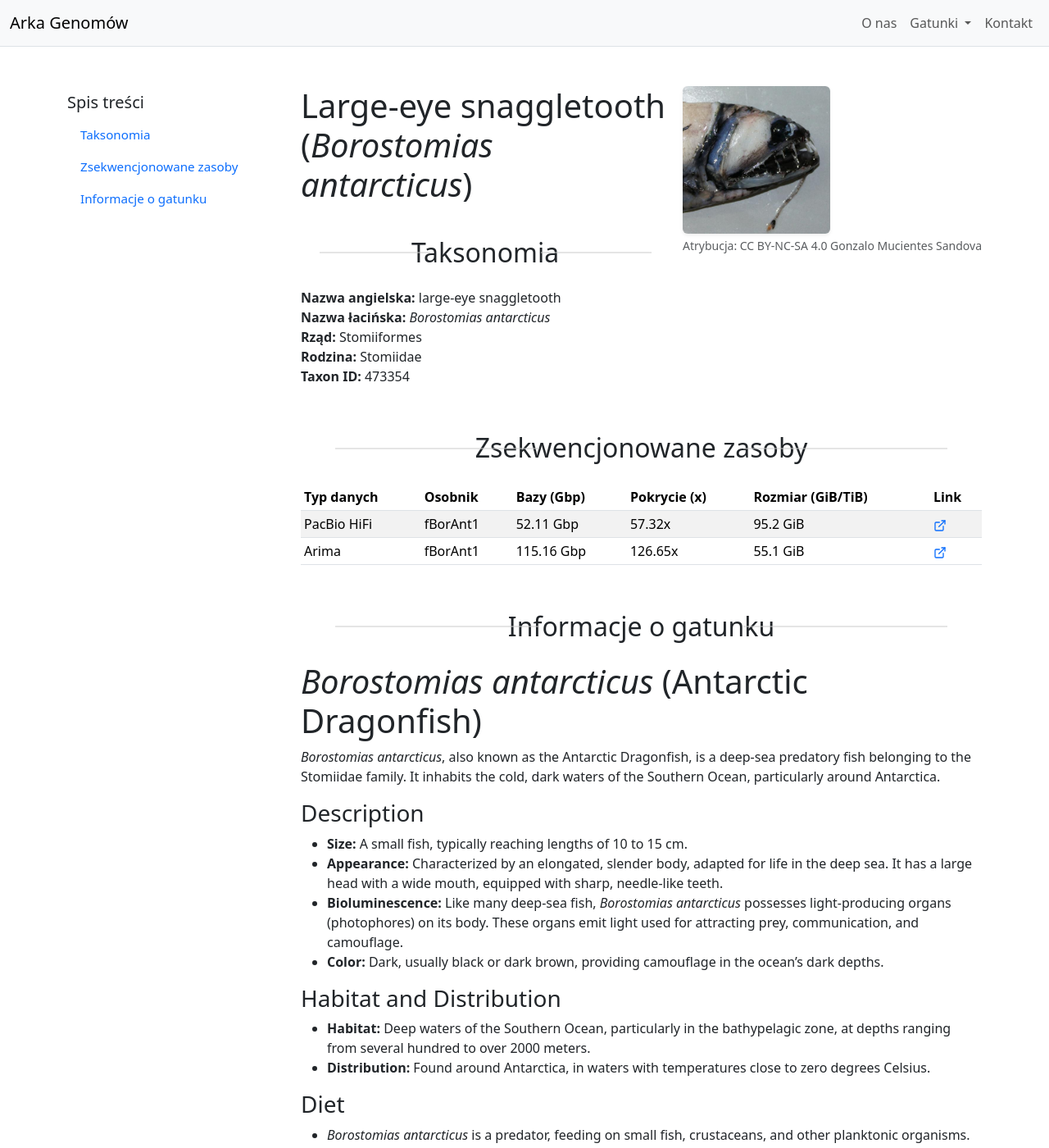
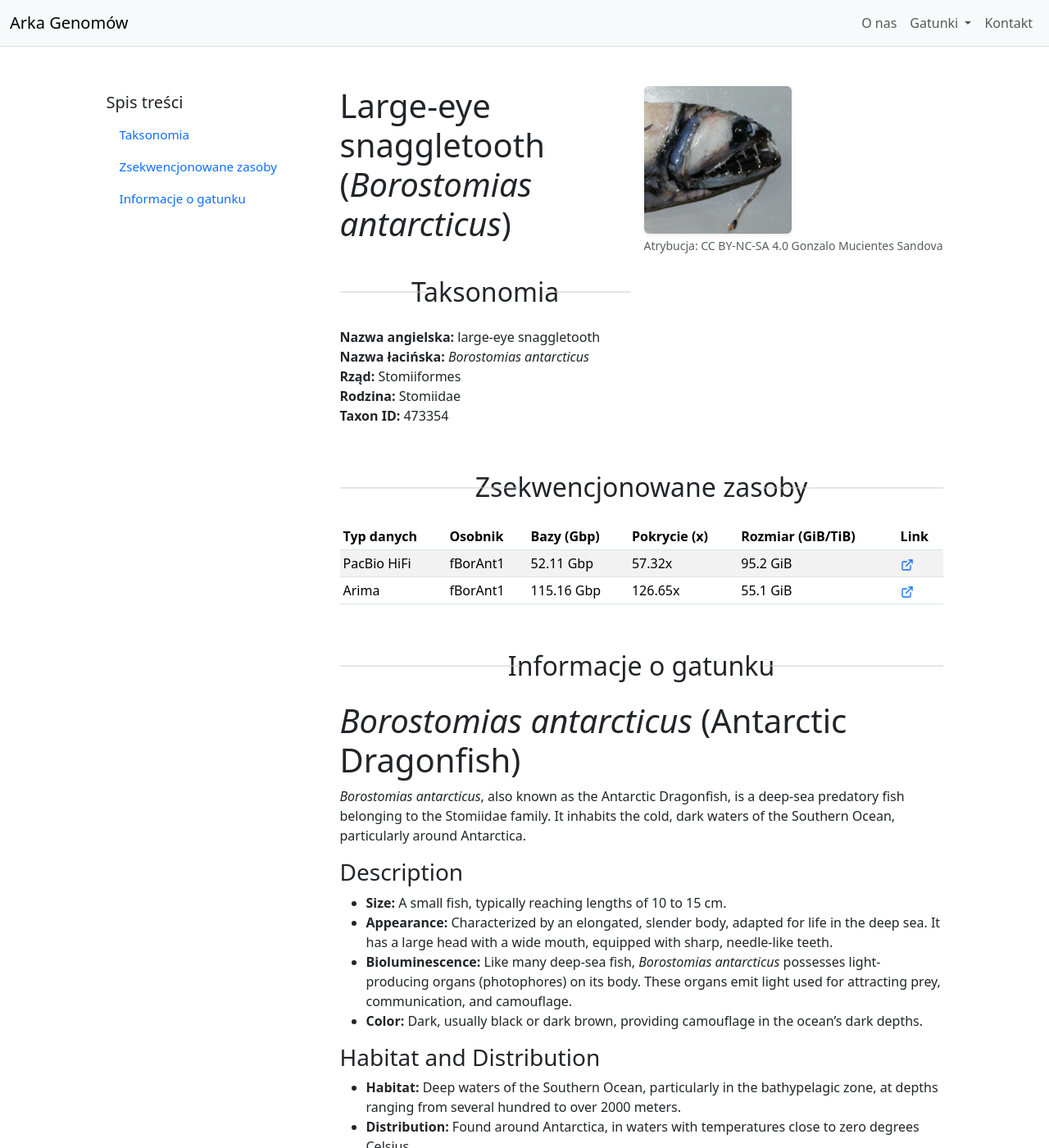
Before and after one commit to tomustloczek1/stronyWWWtzylinski, a Jekyll site: the page built from _species/borostomias_antarcticus.md, in a window 1280 px wide and 1400 px high. Shown: the whole window at 82% size. Built offline with Jekyll 4.4.1, drawn with Linux system fonts in a browser that asks for light colours.

Commit message:
Update species.html

```diff
--- a/_layouts/species.html
+++ b/_layouts/species.html
@@ -43,9 +43,9 @@
             background-color: #ccc;
             transform: translateY(-50%);
         }
-        /* Przywrócenie poprzedniego stylu linii */
-        .section-header::before { left: 5%; }
-        .section-header::after { right: 5%; }
+        /* Pozycja linii dla węższej kolumny treści (col-lg-8) */
+        .section-header::before { left: 0; }
+        .section-header::after { right: 0; }
 
         /* Ukrywanie bocznych linków społecznościowych */
         .social-links {
@@ -86,7 +86,7 @@
     </nav>
 
     <div class="container mt-5">
-        <div class="row">
+        <div class="row justify-content-center">
 
             <div class="col-lg-3">
                 <nav id="tocNav" class="nav flex-column small">
@@ -99,10 +99,9 @@
                 </nav>
             </div>
 
-            <div class="col-lg-9">
+            <div class="col-lg-8">
 
                 <div class="d-lg-flex align-items-start mb-4">
-
                     <div class="flex-grow-1">
                         <h1 class="mb-4">{{ page.common_name | capitalize }} (<i>{{ page.name }}</i>)</h1>
                         <section id="taxonomy">
@@ -116,7 +115,6 @@
                             </ul>
                         </section>
                     </div>
-
                     {% if page.image %}
                     <aside class="ms-lg-3 text-center text-lg-start flex-shrink-0 mt-3 mt-lg-0">
                         <img src="{{ page.image | relative_url }}" class="img-fluid rounded shadow-sm species-image" alt="[Zdjęcie {{ page.common_name | default: 'gatunku' }}]">
@@ -125,7 +123,6 @@
                         {% endif %}
                     </aside>
                     {% endif %}
-
                 </div> <section id="resources">
                     <h2 class="section-header">Zsekwencjonowane zasoby</h2>
                     {% if page.samples and page.samples.size > 0 %}
```
